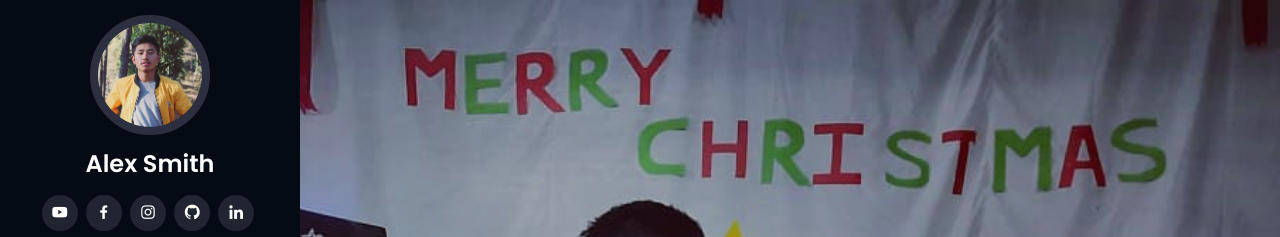
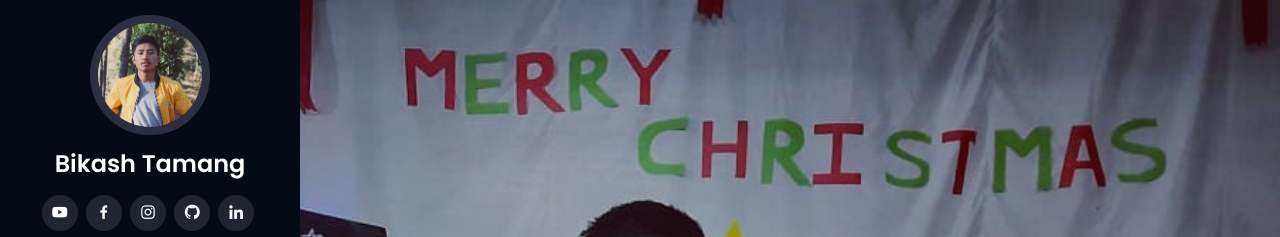
Before and after one commit to bikashtamang001/personal, a plain HTML site: page index.html in a window 1280 px wide. Shown: the top 237 px of the page. Drawn offline with nearby package versions, Linux system fonts and the light colour scheme.

Commit message:
Update index.html

```diff
--- a/index.html
+++ b/index.html
@@ -46,7 +46,7 @@
 
       <div class="profile">
         <img src="assets/img/profile-img.jpg" alt="" class="img-fluid rounded-circle">
-        <h1 class="text-light"><a href="index.html">Alex Smith</a></h1>
+        <h1 class="text-light"><a href="index.html">Bikash Tamang</a></h1>
         <div class="social-links mt-3 text-center">
           <a href="https://www.youtube.com/channel/UCewt-gRp7ArzTTjIyVhI0ZA" class="twitter"><i class="bx bxl-youtube"></i></a>
           <a href="https://www.facebook.com/becausetamang/" class="facebook"><i class="bx bxl-facebook"></i></a>
```
